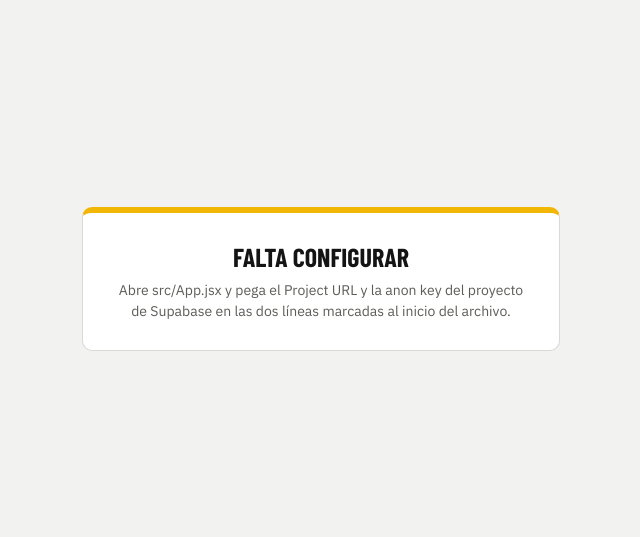
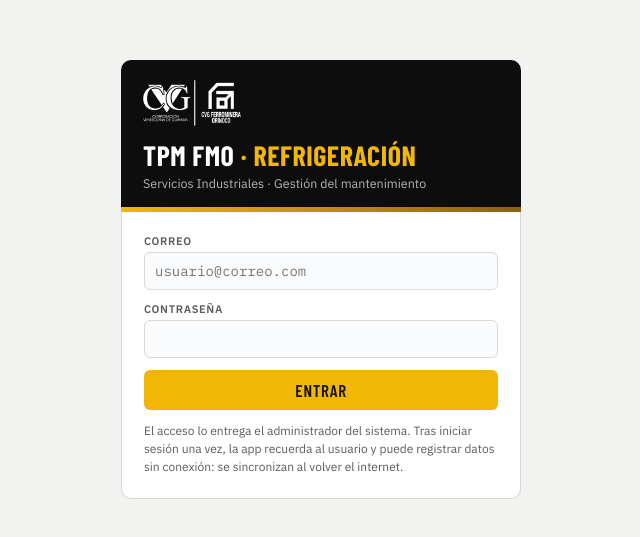
Before and after one commit to Braianm123/tpm-fmo, a React (Vite) app: page / in a window 1280 px wide. Shown: the part 137-674 px from the top of the page, without its empty margins (319-959 px from the left). Built offline with nearby package versions, Linux system fonts and the light colour scheme.

Commit message:
Configurar llaves de Supabase

```diff
--- a/src/App.jsx
+++ b/src/App.jsx
@@ -28,8 +28,8 @@
    · Project URL  (barra de direcciones del panel: https://xxxx.supabase.co)
    · anon public key  (Settings → API Keys)
    ============================================================= */
-const SUPABASE_URL = "PEGA_AQUI_TU_PROJECT_URL";
-const SUPABASE_ANON_KEY = "PEGA_AQUI_TU_ANON_KEY";
+const SUPABASE_URL = "https://irhmmilukjhwdrakwmuj.supabase.co";
+const SUPABASE_ANON_KEY = "eyJhbGciOiJIUzI1NiIsInR5cCI6IkpXVCJ9.eyJpc3MiOiJzdXBhYmFzZSIsInJlZiI6ImlyaG1taWx1a2pod2RyYWt3bXVqIiwicm9sZSI6ImFub24iLCJpYXQiOjE3ODczMjYyODcsImV4cCI6MjEwMjkwMjI4N30.dYz1PSnI-_423dHizXd_JKPjDvj2nwbjMb1B7EtIEXw";
 
 const supabase = SUPABASE_URL.startsWith("https://") && SUPABASE_ANON_KEY.startsWith("eyJ")
   ? createClient(SUPABASE_URL, SUPABASE_ANON_KEY)
```
